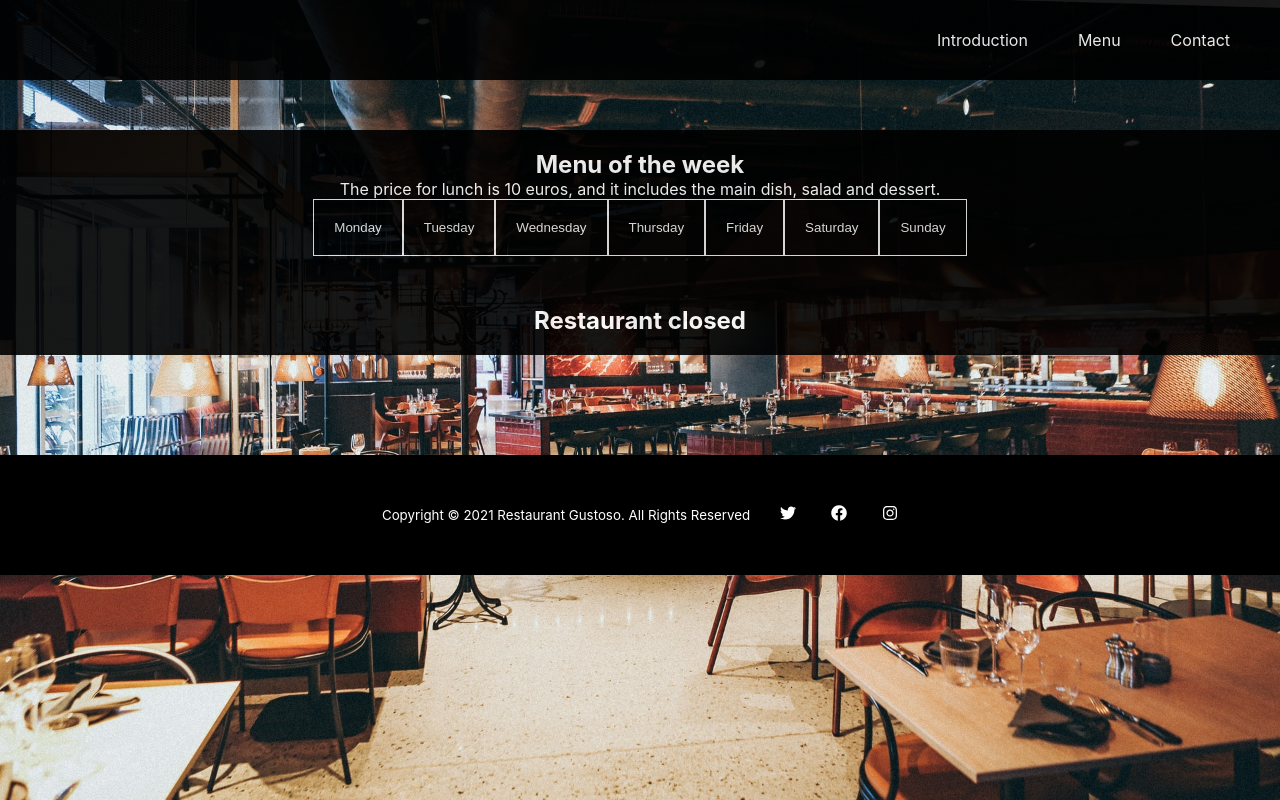
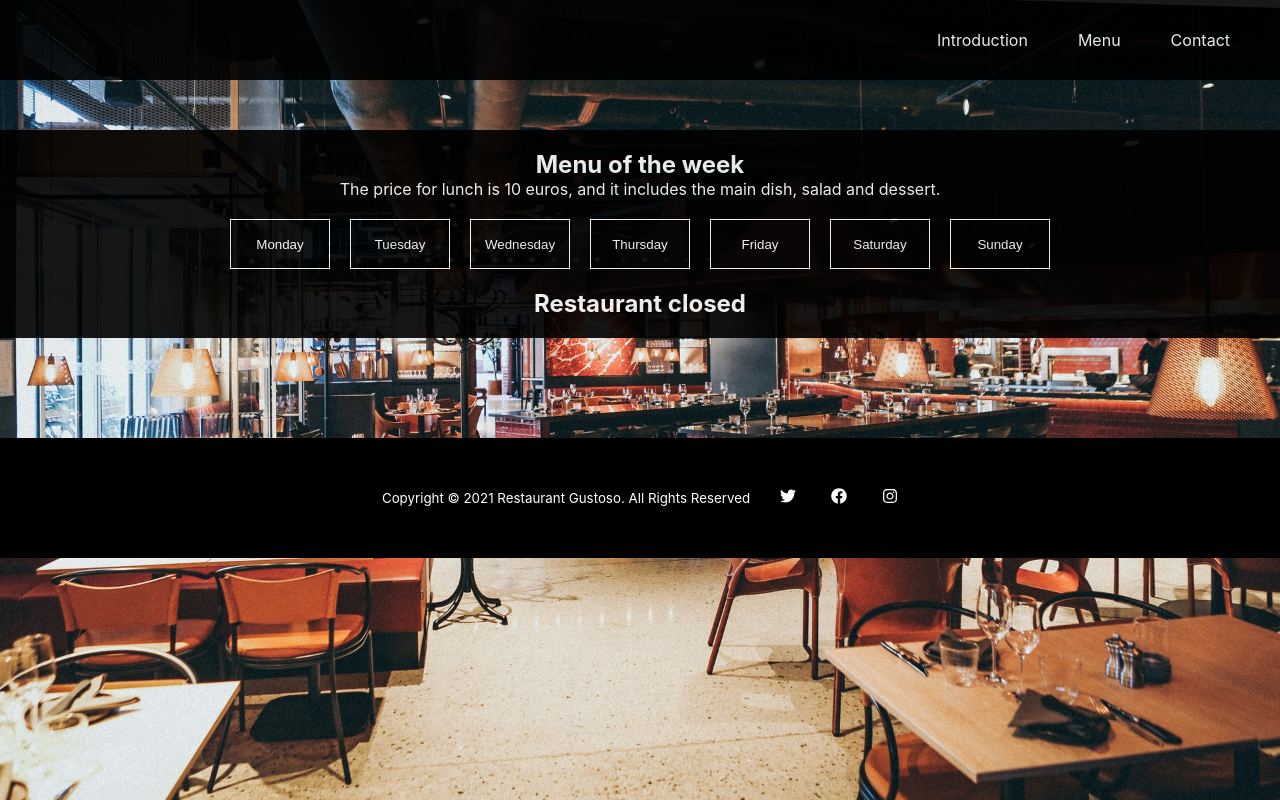
Before and after one commit to markusmatilainen/restaurant-site, a React (Create React App) app: page /menu in a window 1280 px wide. Built offline with nearby package versions, Linux system fonts and the light colour scheme.

Commit message:
Changed styles, removed unnecessary classes

```diff
--- a/src/App.css
+++ b/src/App.css
@@ -139,11 +139,12 @@ header .app-link:hover {
 }
 
 .menu button {
+  width: 100px;
+  height: 50px;
+  margin: 20px 10px;
+  border: 1px solid white;
   color: white;
   background-color: black;
-  opacity: 0.9;
-  border: 1px solid white;
-  padding: 20px;
 }
 
 .menu button:hover {
@@ -161,24 +162,7 @@ header .app-link:hover {
   background-color: white;
 }
 
-.menu .menu-items {
-  display: -webkit-box;
-  display: -ms-flexbox;
-  display: flex;
-  -webkit-box-orient: vertical;
-  -webkit-box-direction: normal;
-      -ms-flex-direction: column;
-          flex-direction: column;
-  -webkit-box-pack: justify;
-      -ms-flex-pack: justify;
-          justify-content: space-between;
-  -webkit-box-align: center;
-      -ms-flex-align: center;
-          align-items: center;
-  margin-top: 50px;
-}
-
-.menu .menu-items .menu-item {
+.menu .menu-item {
   display: -webkit-box;
   display: -ms-flexbox;
   display: flex;
--- a/src/App.scss
+++ b/src/App.scss
@@ -79,9 +79,12 @@ header {
   text-align: center;
   padding: 20px;
   button {
-    @include cardStyles();
+    width: 100px;
+    height: 50px;
+    margin: 20px 10px;
     border: 1px solid $mainColor;
-    padding: 20px;
+    color: $mainColor;
+    background-color: $secondaryColor;
     &:hover {
       cursor: pointer;
       color: $secondaryColor;
@@ -94,14 +97,10 @@ header {
       background-color: $mainColor;
     }
   }
-  .menu-items {
-    @include flex(column, space-between, center);
-    margin-top: 50px;
-    .menu-item {
-      @include flex(column, space-evenly, center);
-      height: 300px;
-      width: 200px;
-    }
+  .menu-item {
+    @include flex(column, space-evenly, center);
+    height: 300px;
+    width: 200px;
   }
 }
 
--- a/src/components/Contact.js
+++ b/src/components/Contact.js
@@ -7,7 +7,7 @@ import { FaCity } from 'react-icons/fa'
 function Contact() {
   return (
     <div className="contactareas">
-      <div className="contactarea1" id="contact">
+      <div className="contactarea1">
         <h2>Contact Us</h2>
         <p><FaPhone className="contact-icon" /> 123456789</p>
         <p><FaStreetView className="contact-icon" /> 95 Viale Eritrea</p>
--- a/src/components/Introduction.js
+++ b/src/components/Introduction.js
@@ -3,14 +3,14 @@ import '../App.css';
 
 function Introduction() {
   return (
-    <div className="introduction" id="introduction">
+    <div className="introduction">
         <h1>Restaurant Gustoso</h1>
         <p className="intro-text">Restaurant Gustoso aims to be one of the finest Italian restaurant in Rome!
           Since 2006, we have been one of the most enjoyable places to sit down and enjoy meals
           during the day. Our menu consists of the most traditional and delicious Italian meals.
           Come and enjoy!
         </p>
-        <div className="opening-times">
+        <div>
           <h3>We are open at following times:</h3>
           <p>Monday, Tuesday, Wednesday: 8am - 10pm</p>
           <p>Thursday, Friday: 9am - 11pm</p>
--- a/src/components/Menu.js
+++ b/src/components/Menu.js
@@ -21,7 +21,7 @@ function Menu() {
       case 1:
         return <MenuItem day="Monday" main="Pizza ai quattro formaggi" dessert="Panettone" />;
       case 2:
-        return<MenuItem day="Tuesday" main="Lasagne" dessert="Crostata" />;
+        return <MenuItem day="Tuesday" main="Lasagne" dessert="Crostata" />;
       case 3:
         return <MenuItem day="Wednesday" main="Pizza al taglio" dessert="Tiramisu" />;
       case 4:
@@ -38,7 +38,7 @@ function Menu() {
   }
 
   return (
-    <div className="menu" id="menu">
+    <div className="menu">
         <div>
           <h2>Menu of the week</h2>
           <p>The price for lunch is 10 euros, and it includes the main dish, salad and dessert.</p>
@@ -50,9 +50,7 @@ function Menu() {
           <button onClick={() => changeDay(6)}>Saturday</button>
           <button onClick={() => changeDay(0)}>Sunday</button>
         </div>
-        <div className="menu-items">
-          {renderMenu(day)}
-        </div>
+        {renderMenu(day)}
     </div>
   );
 }
```
Also changed, not shown: 1 other file (tests, documents, lock files or other folders).
